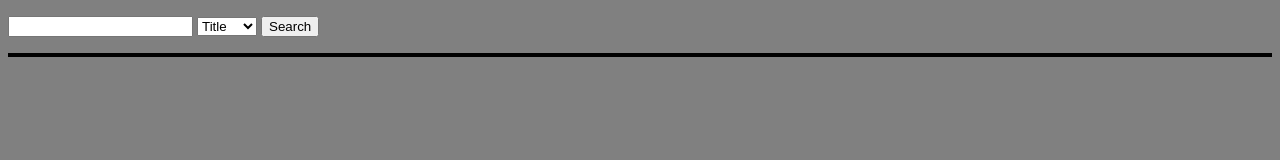
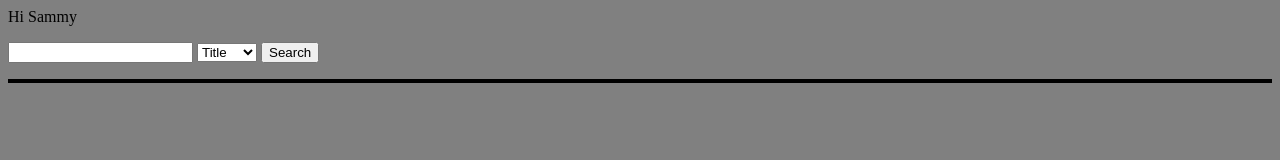
Before and after one commit to Tensai66/SoftwareEngineeringProject, a website: page index.html in a window 1280 px wide. Drawn offline with nearby package versions, Linux system fonts and the light colour scheme.

Commit message:
Committed super sammy

```diff
--- a/index.html
+++ b/index.html
@@ -7,6 +7,7 @@
     <link rel="stylesheet" type="text/css" href="stylesheet.css">
   </head>
   <body>
+      Hi Sammy
       <p id="timmy">
           <input id = "myText"
               type = "text"
```
